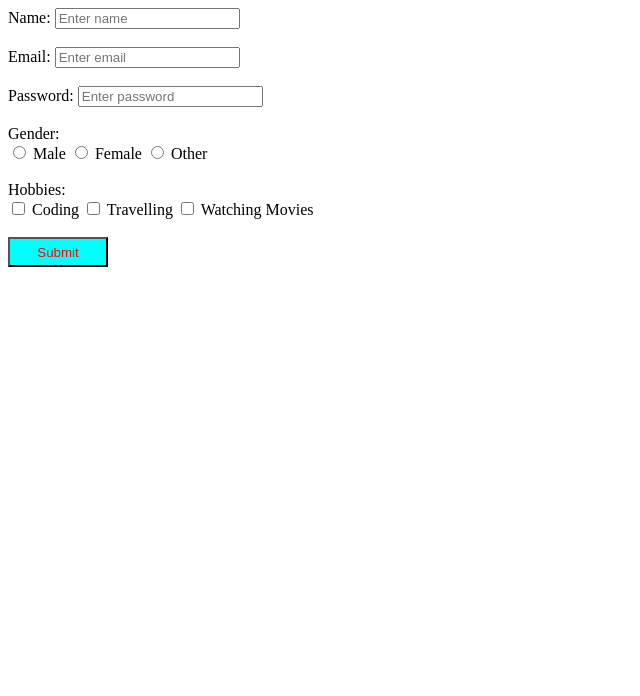
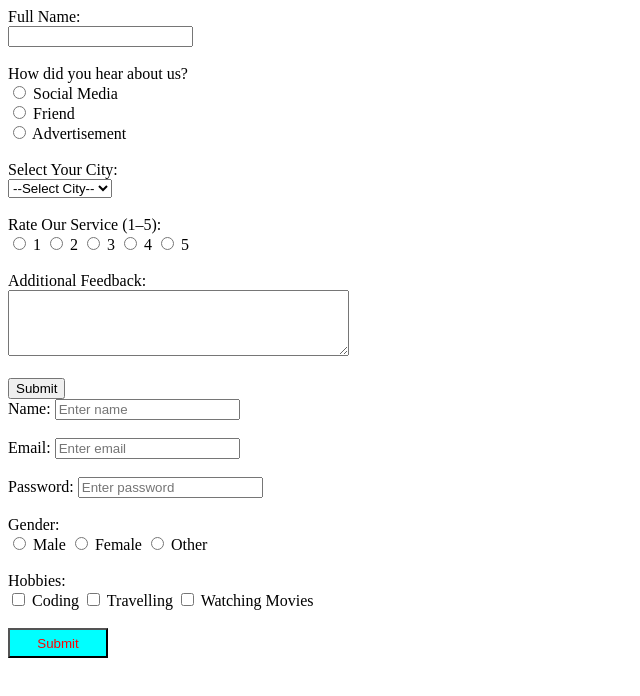
Before and after one commit to shubh-tiwari-037/javaScript_code_logic, a plain HTML site: page html/index.html in a window 1280 px wide. Shown: the whole page, without its empty margins (0-640 px from the left). Drawn offline with Linux system fonts and the light colour scheme.

Commit message:
service page

```diff
--- a/html/index.html
+++ b/html/index.html
@@ -6,6 +6,58 @@
     <title>REVISION</title>
 </head>
 <body>
+
+
+    <form action="/submit" method="POST">
+
+        <!-- Name -->
+        <label>Full Name:</label><br>
+        <input type="text" name="fullname" required>
+        <br><br>
+
+        <!-- Multiple Choice (Radio Buttons) -->
+        <label>How did you hear about us?</label><br>
+        <input type="radio" name="source" value="social_media" required> Social Media <br>
+        <input type="radio" name="source" value="friend"> Friend <br>
+        <input type="radio" name="source" value="advertisement"> Advertisement <br>
+        <br>
+
+        <!-- Dropdown -->
+        <label>Select Your City:</label><br>
+        <select name="city" required>
+            <option value="">--Select City--</option>
+            <option value="bhopal">Bhopal</option>
+            <option value="indore">Indore</option>
+            <option value="delhi">Delhi</option>
+        </select>
+        <br><br>
+
+        <!-- Rating (1–5) -->
+        <label>Rate Our Service (1–5):</label><br>
+        <input type="radio" name="rating" value="1" required> 1
+        <input type="radio" name="rating" value="2"> 2
+        <input type="radio" name="rating" value="3"> 3
+        <input type="radio" name="rating" value="4"> 4
+        <input type="radio" name="rating" value="5"> 5
+        <br><br>
+
+        <!-- Feedback -->
+        <label>Additional Feedback:</label><br>
+        <textarea name="feedback" rows="4" cols="40"></textarea>
+        <br><br>
+
+        <!-- Submit Button -->
+        <button type="submit">Submit</button>
+
+    </form>
+
+
+
+
+
+
+
+
 
 
     <!-- <table border="2" style="position: absolute;">
@@ -50,6 +102,18 @@
             </tr>
         </tbody>
     </table> -->
+
+
+
+
+
+
+
+
+
+
+
+
 
 
     <!-- <table border="2" style="position: absolute;">
```
